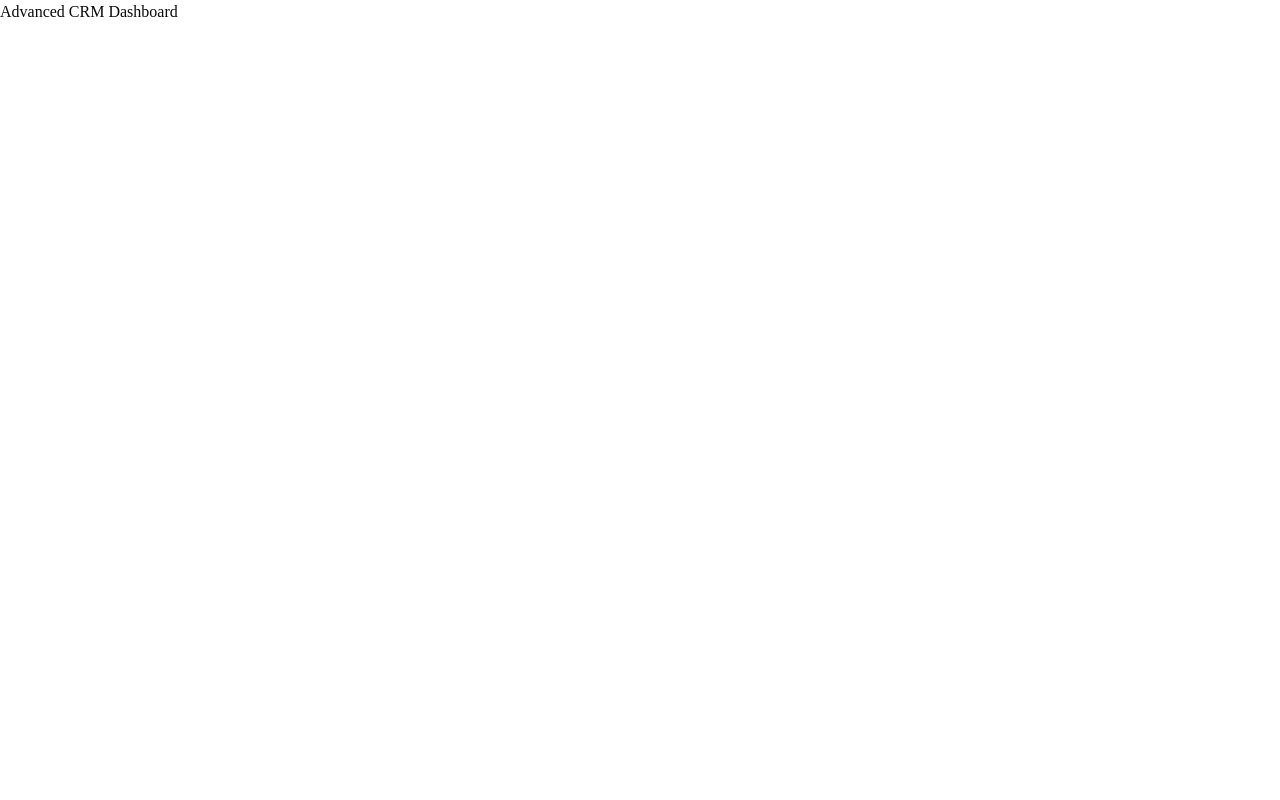
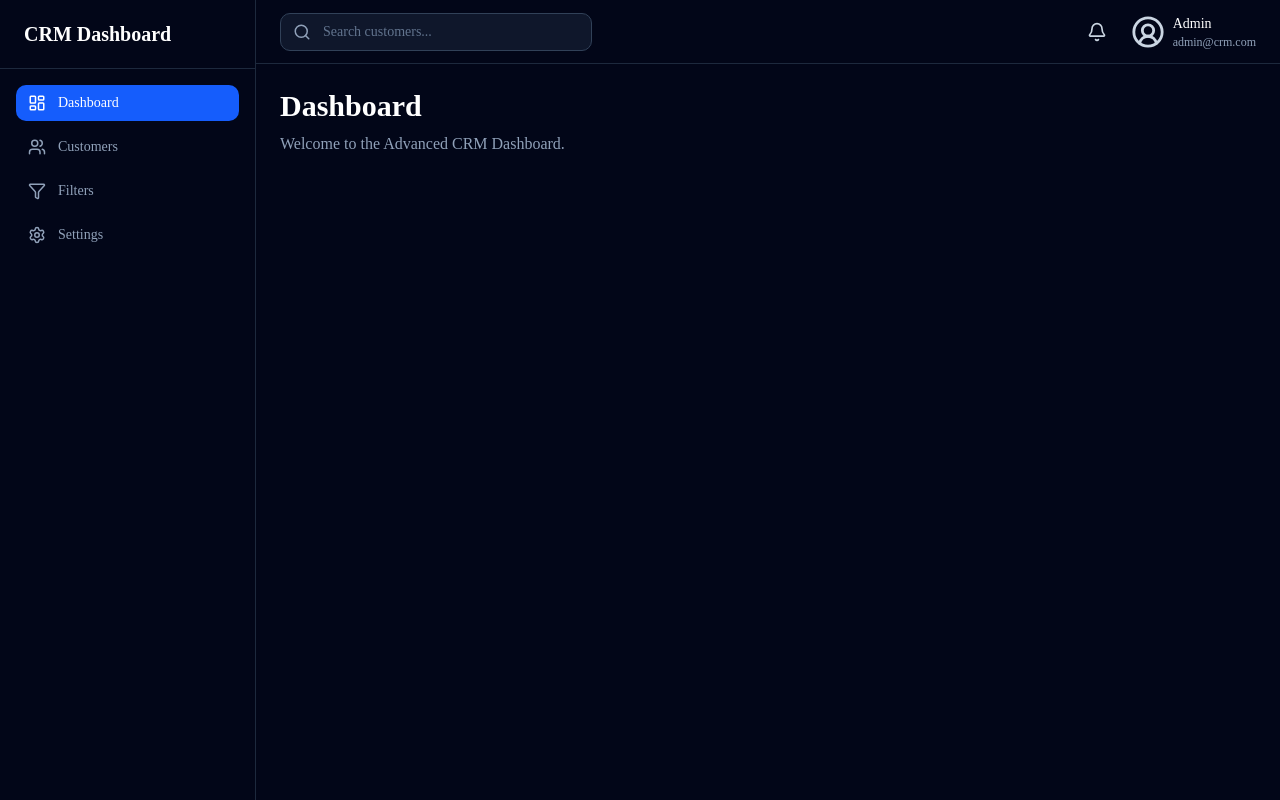
Before and after one commit to venkateshmacherla/advanced-crm-dashboard, a Next.js app: page / in a window 1280 px wide. Built offline with nearby package versions, Linux system fonts and the light colour scheme.

Commit message:
feat: create dashboard shell with sidebar and header

```diff
--- a/src/app/page.tsx
+++ b/src/app/page.tsx
@@ -1,7 +1,15 @@
+import DashboardLayout from "@/components/layout/dashboard-layout";
+
 export default function Home() {
   return (
-    <main>
-      <h1>Advanced CRM Dashboard</h1>
-    </main>
+    <DashboardLayout>
+      <div>
+        <h2 className="text-3xl font-bold text-white">Dashboard</h2>
+
+        <p className="mt-2 text-slate-400">
+          Welcome to the Advanced CRM Dashboard.
+        </p>
+      </div>
+    </DashboardLayout>
   );
 }
--- /dev/null
+++ b/src/components/layout/app-header.tsx
@@ -0,0 +1,33 @@
+import { Bell, Search, UserCircle2 } from "lucide-react";
+
+export default function AppHeader() {
+  return (
+    <header className="flex h-16 items-center justify-between border-b border-slate-800 bg-slate-950 px-6">
+      <div className="flex items-center gap-3 rounded-lg border border-slate-700 bg-slate-900 px-3 py-2">
+        <Search size={18} className="text-slate-400" />
+
+        <input
+          type="text"
+          placeholder="Search customers..."
+          className="w-64 bg-transparent text-sm text-white outline-none placeholder:text-slate-500"
+        />
+      </div>
+
+      <div className="flex items-center gap-4">
+        <button className="rounded-lg p-2 transition hover:bg-slate-800">
+          <Bell size={20} className="text-slate-300" />
+        </button>
+
+        <div className="flex items-center gap-2">
+          <UserCircle2 size={34} className="text-slate-300" />
+
+          <div>
+            <p className="text-sm font-medium text-white">Admin</p>
+
+            <p className="text-xs text-slate-400">admin@crm.com</p>
+          </div>
+        </div>
+      </div>
+    </header>
+  );
+}
--- /dev/null
+++ b/src/components/layout/app-sidebar.tsx
@@ -0,0 +1,30 @@
+"use client";
+
+import { usePathname } from "next/navigation";
+
+import SidebarItem from "./sidebar-item";
+import { navigation } from "@/constants/navigation";
+
+export default function AppSidebar() {
+  const pathname = usePathname();
+
+  return (
+    <aside className="hidden w-64 border-r border-slate-800 bg-slate-950 lg:flex lg:flex-col">
+      <div className="border-b border-slate-800 px-6 py-5">
+        <h1 className="text-xl font-bold text-white">CRM Dashboard</h1>
+      </div>
+
+      <nav className="flex-1 space-y-2 p-4">
+        {navigation.map((item) => (
+          <SidebarItem
+            key={item.title}
+            title={item.title}
+            href={item.href}
+            icon={item.icon}
+            active={pathname === item.href}
+          />
+        ))}
+      </nav>
+    </aside>
+  );
+}
--- /dev/null
+++ b/src/components/layout/dashboard-layout.tsx
@@ -0,0 +1,22 @@
+import { ReactNode } from "react";
+
+import AppHeader from "./app-header";
+import AppSidebar from "./app-sidebar";
+
+interface DashboardLayoutProps {
+  children: ReactNode;
+}
+
+export default function DashboardLayout({ children }: DashboardLayoutProps) {
+  return (
+    <div className="flex min-h-screen bg-slate-950">
+      <AppSidebar />
+
+      <div className="flex flex-1 flex-col">
+        <AppHeader />
+
+        <main className="flex-1 overflow-auto p-6">{children}</main>
+      </div>
+    </div>
+  );
+}
--- /dev/null
+++ b/src/components/layout/sidebar-item.tsx
@@ -0,0 +1,34 @@
+"use client";
+
+import Link from "next/link";
+import { LucideIcon } from "lucide-react";
+import { cn } from "@/lib/utils";
+
+interface SidebarItemProps {
+  title: string;
+  href: string;
+  icon: LucideIcon;
+  active?: boolean;
+}
+
+export default function SidebarItem({
+  title,
+  href,
+  icon: Icon,
+  active = false,
+}: SidebarItemProps) {
+  return (
+    <Link
+      href={href}
+      className={cn(
+        "flex items-center gap-3 rounded-lg px-3 py-2 text-sm font-medium transition-colors",
+        active
+          ? "bg-blue-600 text-white"
+          : "text-slate-400 hover:bg-slate-800 hover:text-white",
+      )}
+    >
+      <Icon size={18} />
+      <span>{title}</span>
+    </Link>
+  );
+}
--- /dev/null
+++ b/src/constants/navigation.ts
@@ -0,0 +1,24 @@
+import { LayoutDashboard, Users, Filter, Settings } from "lucide-react";
+
+export const navigation = [
+  {
+    title: "Dashboard",
+    href: "/",
+    icon: LayoutDashboard,
+  },
+  {
+    title: "Customers",
+    href: "/customers",
+    icon: Users,
+  },
+  {
+    title: "Filters",
+    href: "/filters",
+    icon: Filter,
+  },
+  {
+    title: "Settings",
+    href: "/settings",
+    icon: Settings,
+  },
+];
```
